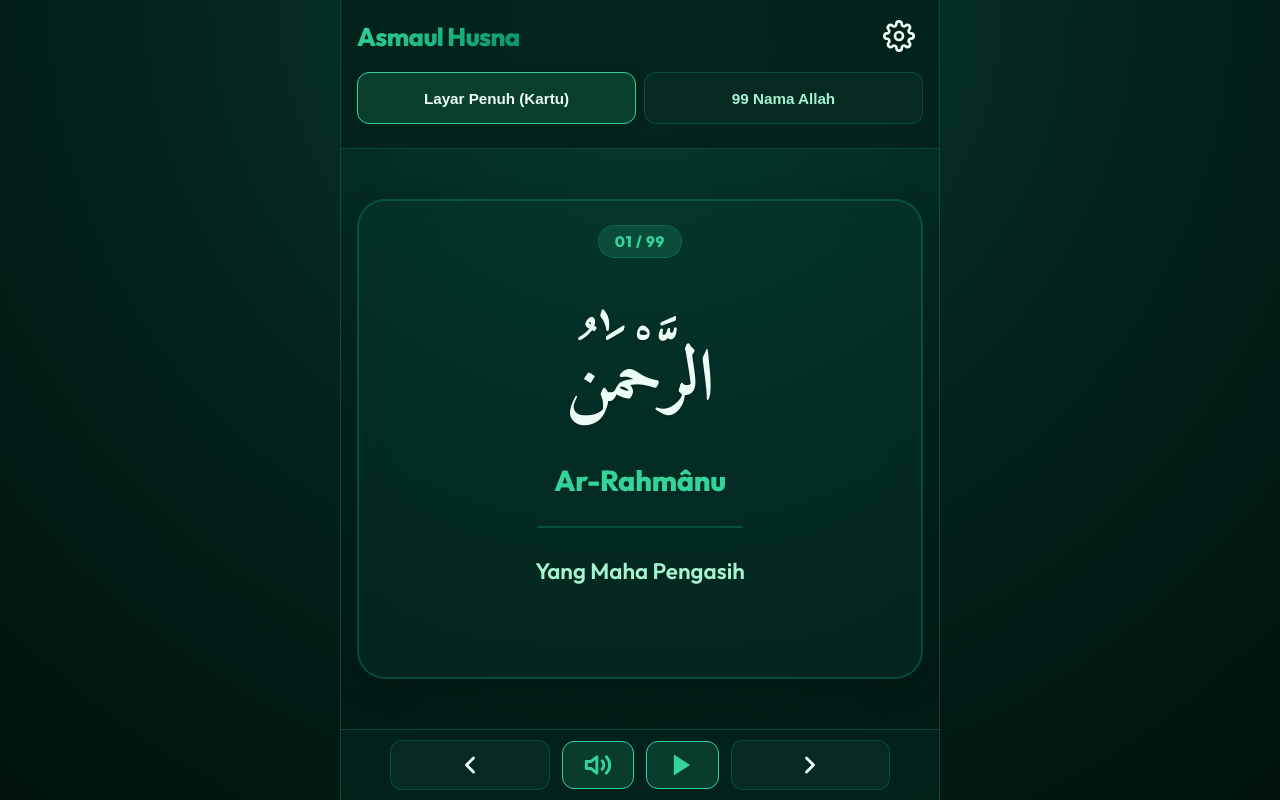
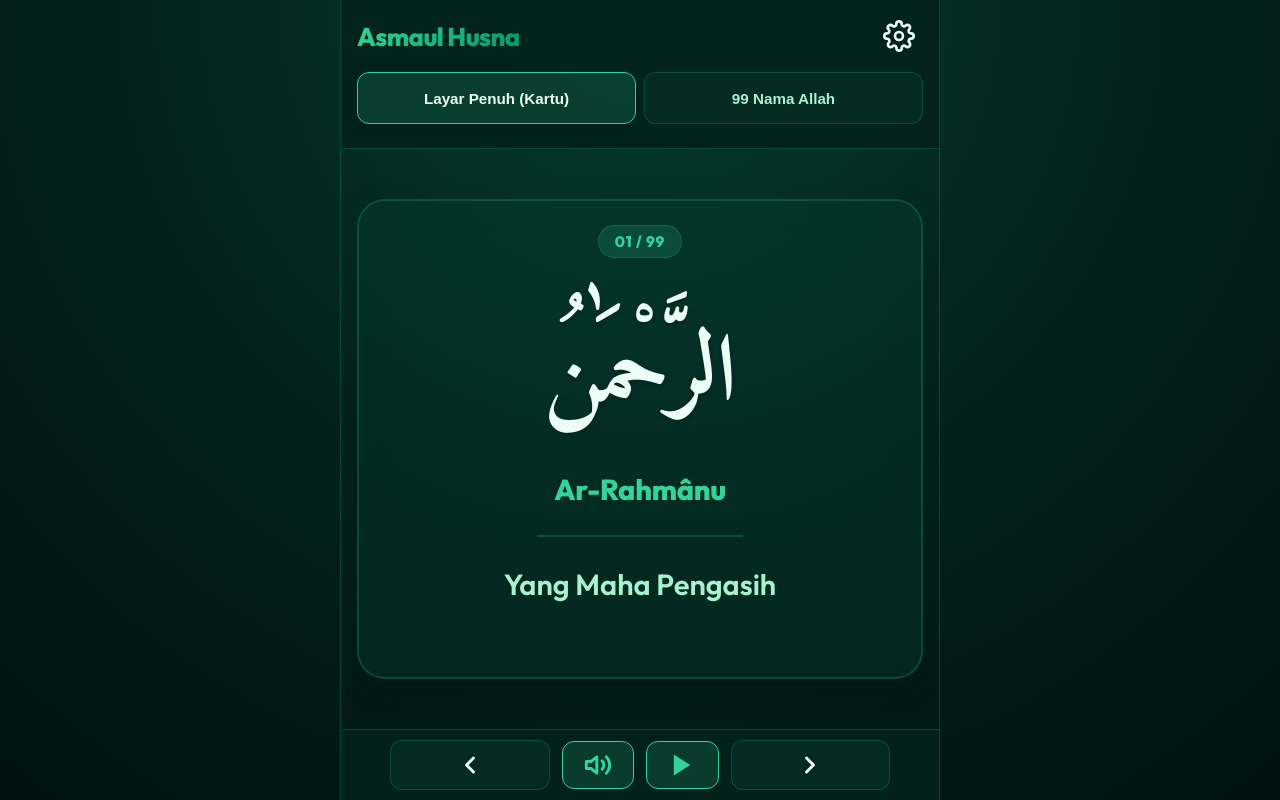
Before and after one commit to Aliakbar23/AsmaulHusna, a website: page index.html in a window 1280 px wide. Drawn offline with Linux system fonts and the light colour scheme.

Commit message:
Restore text scaling on Arabic and translation text in Card View

```diff
--- a/style.css
+++ b/style.css
@@ -354,7 +354,7 @@ html {
 /* BIG ARABIC TEXT - MUST BE EXTREMELY VISIBLE */
 .arabic-text {
   font-family: 'Amiri', serif;
-  font-size: 4.5rem;
+  font-size: calc(4.5rem * var(--text-scale)); /* Massive text size */
   font-weight: 700;
   color: var(--text-primary);
   line-height: 1.3;
@@ -401,7 +401,7 @@ html {
 
 /* INDONESIAN TRANSLATION */
 .translation-text {
-  font-size: 1.4rem;
+  font-size: calc(1.4rem * var(--text-scale));
   font-weight: 600;
   color: var(--text-secondary);
   line-height: 1.4;
```
